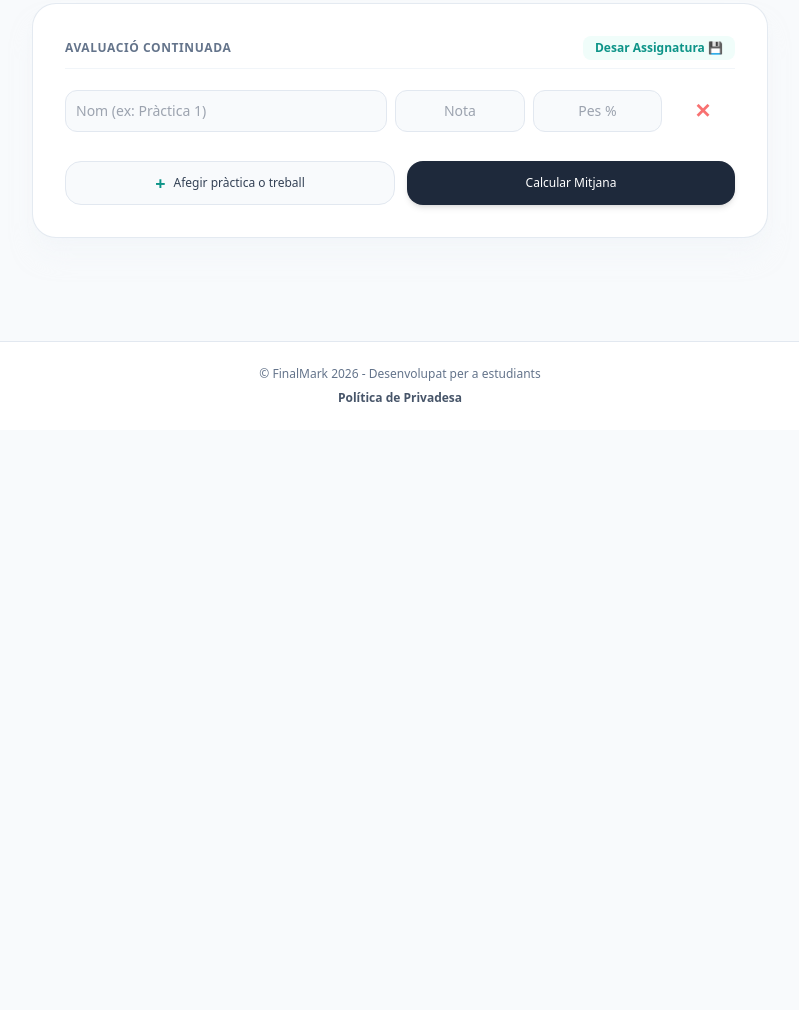
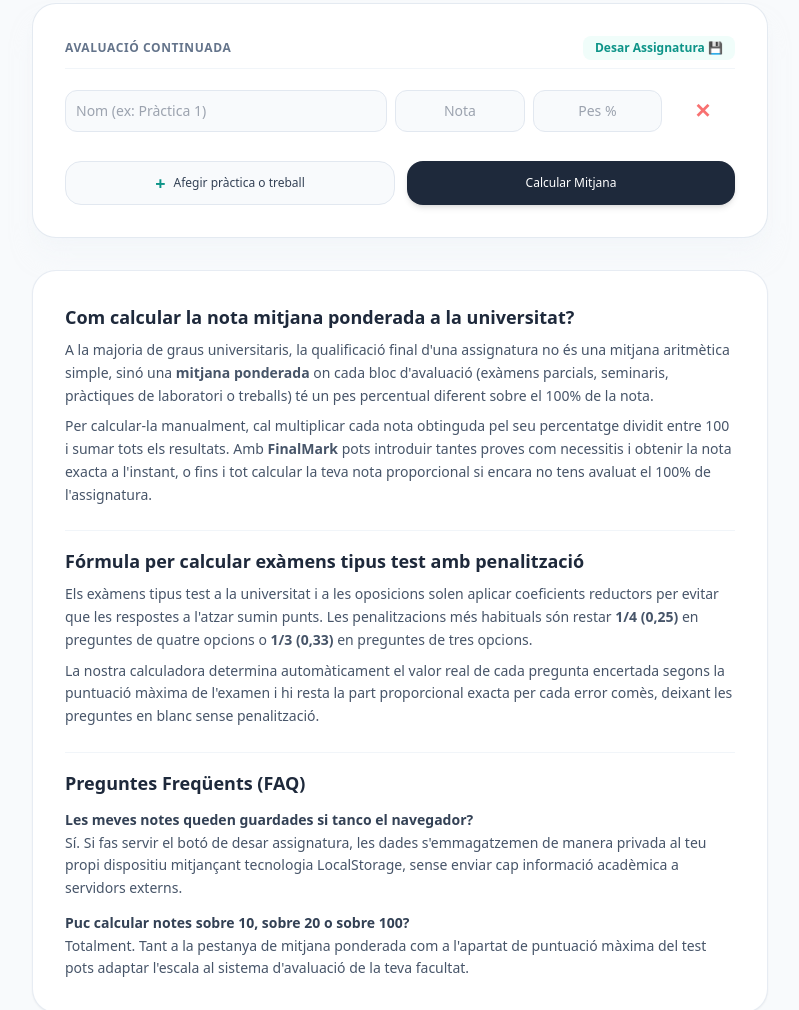
Before and after one commit to aritzgimenezuab/nota-final, a plain HTML site: page index.html in a window 1280 px wide. Shown: the part 370-1380 px from the top of the page, without its empty margins (240-1039 px from the left). Before the commit the page ends 800 px from the top, so only its background shows below. Drawn offline with nearby package versions, Linux system fonts and the light colour scheme.

Commit message:
Enhance index.html with educational content and FAQs
Added detailed sections explaining how to calculate weighted averages and test scores, along with FAQs.

```diff
--- a/index.html
+++ b/index.html
@@ -145,6 +145,33 @@
                 </button>
             </div>
         </div>
+
+        <section class="bg-white border border-slate-200/80 rounded-3xl p-6 md:p-8 shadow-sm space-y-6 text-slate-600 text-sm leading-relaxed">
+            <div class="space-y-2">
+                <h2 id="seo-h1" class="text-lg font-bold text-slate-800">Com calcular la nota mitjana ponderada a la universitat?</h2>
+                <p id="seo-p1">A la majoria de graus universitaris, la qualificació final d'una assignatura no és una mitjana aritmètica simple, sinó una <strong>mitjana ponderada</strong> on cada bloc d'avaluació (exàmens parcials, seminaris, pràctiques de laboratori o treballs) té un pes percentual diferent sobre el 100% de la nota.</p>
+                <p id="seo-p2">Per calcular-la manualment, cal multiplicar cada nota obtinguda pel seu percentatge dividit entre 100 i sumar tots els resultats. Amb <strong>FinalMark</strong> pots introduir tantes proves com necessitis i obtenir la nota exacta a l'instant, o fins i tot calcular la teva nota proporcional si encara no tens avaluat el 100% de l'assignatura.</p>
+            </div>
+
+            <div class="space-y-2 pt-4 border-t border-slate-100">
+                <h2 id="seo-h2" class="text-lg font-bold text-slate-800">Fórmula per calcular exàmens tipus test amb penalització</h2>
+                <p id="seo-p3">Els exàmens tipus test a la universitat i a les oposicions solen aplicar coeficients reductors per evitar que les respostes a l'atzar sumin punts. Les penalitzacions més habituals són restar <strong>1/4 (0,25)</strong> en preguntes de quatre opcions o <strong>1/3 (0,33)</strong> en preguntes de tres opcions.</p>
+                <p id="seo-p4">La nostra calculadora determina automàticament el valor real de cada pregunta encertada segons la puntuació màxima de l'examen i hi resta la part proporcional exacta per cada error comès, deixant les preguntes en blanc sense penalització.</p>
+            </div>
+
+            <div class="space-y-3 pt-4 border-t border-slate-100">
+                <h2 id="seo-h3" class="text-lg font-bold text-slate-800">Preguntes Freqüents (FAQ)</h2>
+                <div>
+                    <h3 id="faq-q1" class="font-bold text-slate-700">Les meves notes queden guardades si tanco el navegador?</h3>
+                    <p id="faq-a1">Sí. Si fas servir el botó de desar assignatura, les dades s'emmagatzemen de manera privada al teu propi dispositiu mitjançant tecnologia LocalStorage, sense enviar cap informació acadèmica a servidors externs.</p>
+                </div>
+                <div>
+                    <h3 id="faq-q2" class="font-bold text-slate-700">Puc calcular notes sobre 10, sobre 20 o sobre 100?</h3>
+                    <p id="faq-a2">Totalment. Tant a la pestanya de mitjana ponderada com a l'apartat de puntuació màxima del test pots adaptar l'escala al sistema d'avaluació de la teva facultat.</p>
+                </div>
+            </div>
+        </section>
+
     </main>
 
     <footer class="bg-white border-t border-slate-200 py-6 mt-10 text-center text-xs text-slate-500 space-y-2 w-full">
```
